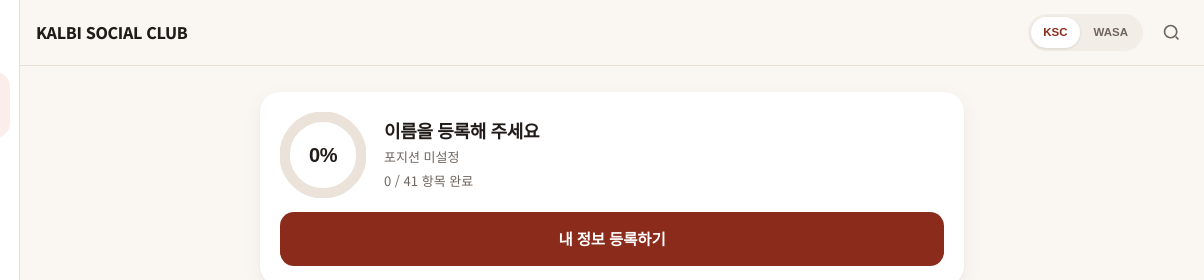
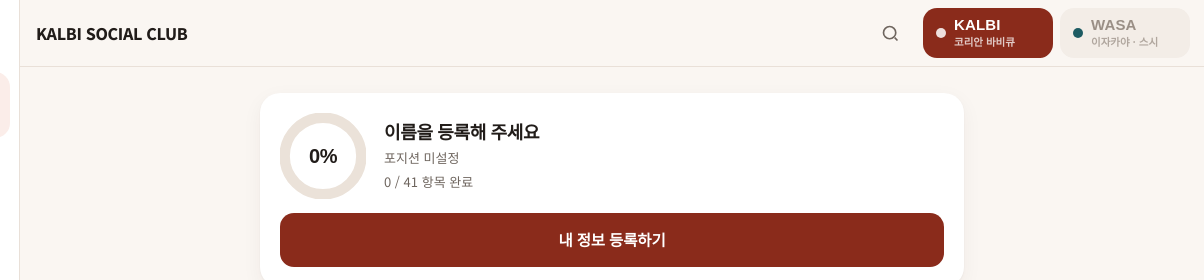
Before and after one commit to comimi12/slnc-sop-dashboard, a plain HTML site: page index.html in a window 1280 px wide. Shown: the top 280 px of the page, 76-1280 px from the left. Drawn offline with Linux system fonts and the light colour scheme.

Commit message:
update: SOP dashboard 20260917-112724

```diff
--- a/app.js
+++ b/app.js
@@ -14,8 +14,10 @@
   var $sheetBody = document.getElementById('sheetBody');
 
   var BRAND_META = {
-    KSC: { name: 'KALBI SOCIAL CLUB', kr: '칼비 소셜 클럽 · 코리안 바비큐' },
-    WASA: { name: 'ROBATA WASA', kr: '로바타 와사 · 이자카야 · 스시' }
+    KSC: { name: 'KALBI SOCIAL CLUB', kr: '칼비 소셜 클럽 · 코리안 바비큐',
+           mark: 'KALBI', tag: '코리안 바비큐' },
+    WASA: { name: 'ROBATA WASA', kr: '로바타 와사 · 이자카야 · 스시',
+            mark: 'WASA', tag: '이자카야 · 스시' }
   };
 
   /* ── 저장소 ───────────────────────────────────────── */
@@ -225,16 +227,20 @@
 
   function renderHead(title, opts) {
     opts = opts || {};
-    var h = '';
+    var h = '<div class="hd-row">';
     if (opts.back) h += '<a class="back" href="#/' + opts.back + '" aria-label="뒤로">' + ico(I.left) + '</a>';
     h += '<div class="ti"><b>' + esc(title) + '</b>'
       + (opts.kicker ? '<span>' + esc(opts.kicker) + '</span>' : '') + '</div>';
+    h += '<a class="ic" href="#/search" aria-label="검색">' + ico(I.search) + '</a></div>';
     if (opts.brands !== false) {
       h += '<div class="bsw">' + BRANDS.map(function (b) {
-        return '<button data-setbrand="' + b + '"' + (b === S.brand ? ' aria-current="true"' : '') + '>' + b + '</button>';
+        var m = BRAND_META[b] || {};
+        return '<button class="b-' + b + '" data-setbrand="' + b + '"'
+          + (b === S.brand ? ' aria-current="true"' : '') + '>'
+          + '<i class="sw"></i><b>' + esc(m.mark || b) + '</b>'
+          + '<span>' + esc(m.tag || '') + '</span></button>';
       }).join('') + '</div>';
     }
-    h += '<a class="ic" href="#/search" aria-label="검색">' + ico(I.search) + '</a>';
     $hd.innerHTML = h;
   }
 
@@ -873,7 +879,11 @@
     var t;
     // 주의: <html>에도 data-brand가 있다(CSS용). 클릭 판정은 반드시 data-setbrand로.
     if (t = e.target.closest('[data-setbrand]')) {
-      S.brand = t.dataset.setbrand; save(); go('home'); return;
+      S.brand = t.dataset.setbrand; save();
+      var was = location.hash;
+      go('home');
+      if (location.hash === was) render();   // 이미 홈이면 hashchange가 안 온다
+      return;
     }
     if (e.target.closest('#themeTog')) {
       var cur = S.theme || (matchMedia('(prefers-color-scheme: dark)').matches ? 'dark' : 'light');
--- a/style.css
+++ b/style.css
@@ -88,12 +88,13 @@ a{ color:inherit; text-decoration:none }
 /* ── 헤더 ─────────────────────────────────────────── */
 .wrap{ margin-left:var(--rail); min-height:100vh; display:flex; flex-direction:column }
 .hd{
-  position:sticky; top:0; z-index:40; min-height:var(--head);
-  padding:env(safe-area-inset-top,0px) 14px 0 16px;
-  display:flex; align-items:center; gap:10px;
-  background:color-mix(in srgb, var(--ground) 88%, transparent);
+  position:sticky; top:0; z-index:40;
+  padding:env(safe-area-inset-top,0px) 14px 10px 16px;
+  display:flex; flex-direction:column; gap:8px;
+  background:color-mix(in srgb, var(--ground) 92%, transparent);
   backdrop-filter:blur(14px); border-bottom:1px solid var(--line);
 }
+.hd-row{ display:flex; align-items:center; gap:10px; min-height:var(--head) }
 .hd .back{ margin-left:-8px; padding:8px; color:var(--mut); display:flex; flex:0 0 auto }
 .hd .back svg{ width:21px; height:21px; stroke:currentColor; fill:none; stroke-width:2 }
 .hd .ti{ flex:1; min-width:0 }
@@ -101,11 +102,34 @@ a{ color:inherit; text-decoration:none }
   white-space:nowrap; overflow:hidden; text-overflow:ellipsis; line-height:1.3 }
 .hd .ti span{ display:block; font-size:10.5px; color:var(--mut2); letter-spacing:.06em;
   text-transform:uppercase; font-weight:700; margin-top:-1px }
-.hd .bsw{ display:flex; gap:2px; background:var(--surf2); border-radius:999px; padding:3px; flex:0 0 auto }
-.hd .bsw button{ padding:6px 12px; border-radius:999px; font-size:11.5px; font-weight:800;
-  color:var(--mut); font-family:'Archivo',sans-serif }
-.hd .bsw button[aria-current="true"]{ background:var(--surf); color:var(--pri-t);
-  box-shadow:0 1px 3px rgba(60,40,30,.12) }
+/* 브랜드 전환 — KSC와 WASA는 서로 다른 브랜드다.
+   고를 때 헷갈리지 않도록 각자 고유색을 쓰고, 선택된 쪽만 그 색으로 채운다. */
+.hd .bsw{ display:grid; grid-template-columns:repeat(2,minmax(0,1fr)); gap:7px }
+.hd .bsw button{
+  position:relative; display:flex; flex-direction:column; align-items:flex-start; justify-content:center;
+  min-height:50px; padding:6px 13px 7px 30px; border-radius:14px;
+  background:var(--surf2); color:var(--mut2); text-align:left; line-height:1.1;
+  border:1.5px solid transparent; transition:background .12s ease, color .12s ease;
+}
+.hd .bsw button b{ font-size:15px; font-weight:800; letter-spacing:.01em;
+  font-family:'Archivo',sans-serif }
+.hd .bsw button span{ font-size:10.5px; font-weight:600; opacity:.75; margin-top:2px;
+  white-space:nowrap; overflow:hidden; text-overflow:ellipsis; max-width:100% }
+.hd .bsw .sw{
+  position:absolute; left:12px; top:50%; margin-top:-5px;
+  width:10px; height:10px; border-radius:50%; background:var(--bcol);
+}
+.hd .bsw .b-KSC{ --bcol:#8A2B1B }
+.hd .bsw .b-WASA{ --bcol:#1D5B62 }
+.hd .bsw button[aria-current="true"]{ background:var(--bcol); color:#fff }
+.hd .bsw button[aria-current="true"] .sw{ background:rgba(255,255,255,.85) }
+@media (prefers-color-scheme: dark){ :root:not([data-theme="light"]) .hd .bsw{
+  --nudge:1; }
+  :root:not([data-theme="light"]) .hd .bsw .b-KSC{ --bcol:#B5503A }
+  :root:not([data-theme="light"]) .hd .bsw .b-WASA{ --bcol:#2C7F86 }
+}
+:root[data-theme="dark"] .hd .bsw .b-KSC{ --bcol:#B5503A }
+:root[data-theme="dark"] .hd .bsw .b-WASA{ --bcol:#2C7F86 }
 .hd .ic{ padding:8px; color:var(--mut); display:flex; flex:0 0 auto }
 .hd .ic svg{ width:21px; height:21px; stroke:currentColor; fill:none; stroke-width:1.9 }
 
@@ -345,6 +369,10 @@ mark{ background:var(--warn-soft); color:inherit; padding:0 2px; border-radius:3
   .nv svg{ width:24px; height:24px }
   .rail .mark{ width:48px; height:48px; font-size:12px; border-radius:15px }
   main{ padding:26px 28px 70px; margin:0 auto }
+  .hd{ flex-direction:row; align-items:center; gap:14px; padding-bottom:0 }
+  .hd-row{ flex:1; min-width:0 }
+  .hd .bsw{ flex:0 0 auto; grid-template-columns:repeat(2,auto) }
+  .hd .bsw button{ min-width:130px }
   .ph{ font-size:34px }
   .ph .kr{ font-size:19px }
   .mg{ grid-template-columns:repeat(auto-fill,minmax(200px,1fr)); gap:14px }
```
Also changed, not shown: index.html (+3 -3 lines), ver.txt.
